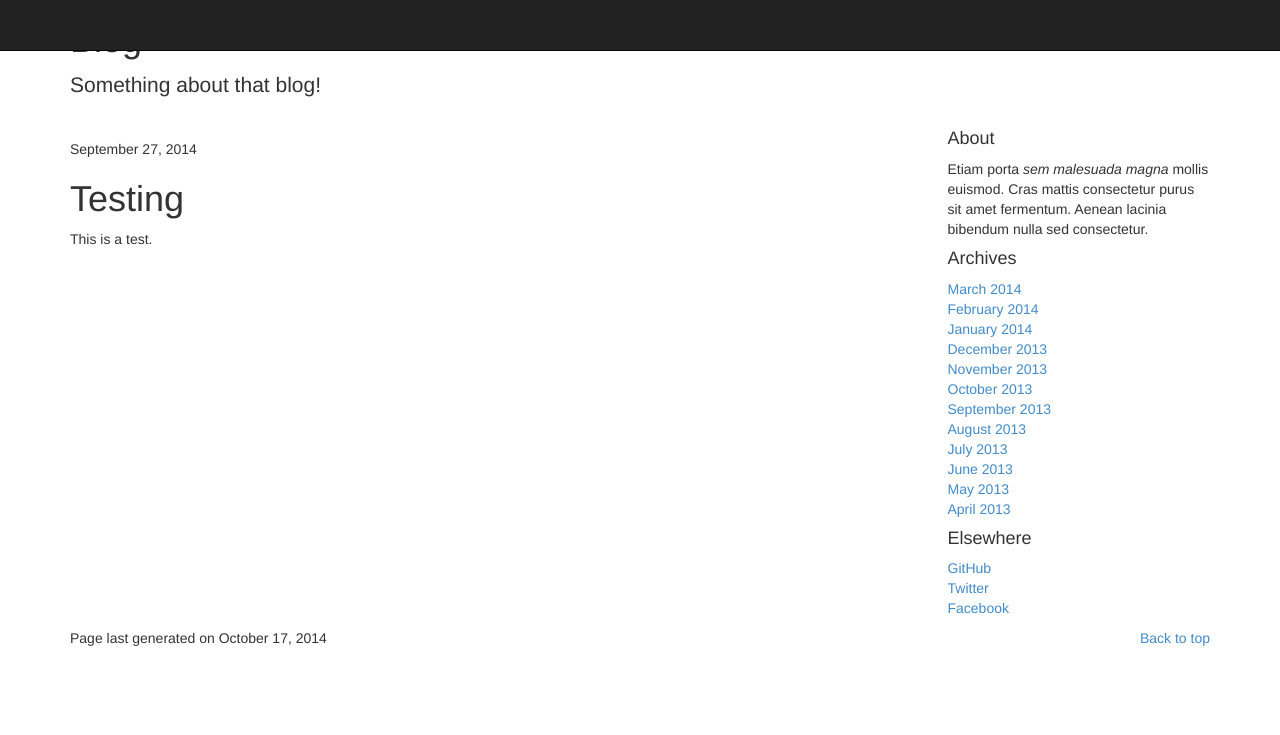
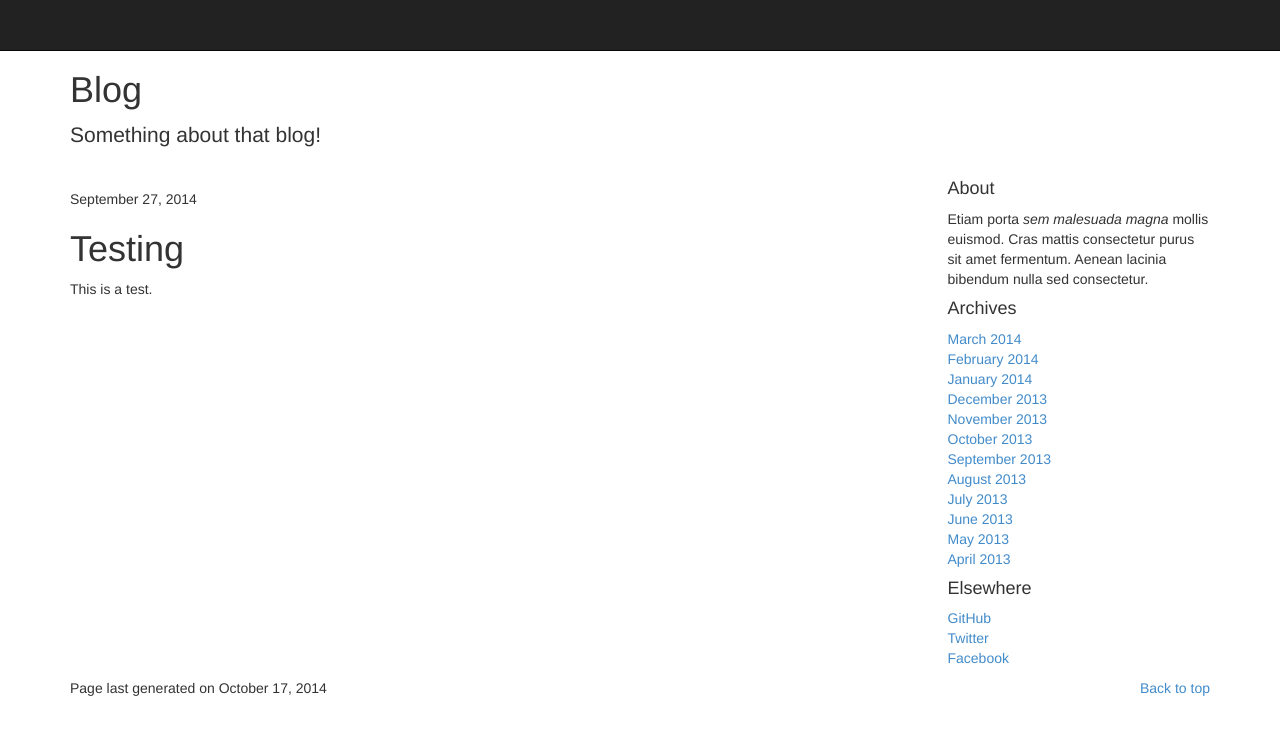
Before and after one commit to team1306/BABOON, a Jekyll site: the page built from _posts/2014-09-27-testpost.md, in a window 1280 px wide. Shown: the top 735 px of the page. Built offline with Jekyll 4.4.1, drawn with Linux system fonts in a browser that asks for light colours; nearby versions of some CDN libraries.

Commit message:
Tried to fix the top spacing on the blog template.

```diff
--- a/_layouts/post.html
+++ b/_layouts/post.html
@@ -20,7 +20,7 @@
     <![endif]-->
   </head>
 
-  <body>
+  <body style="padding-top: 50px">
 
   {% include navigation.html %}
 
```
